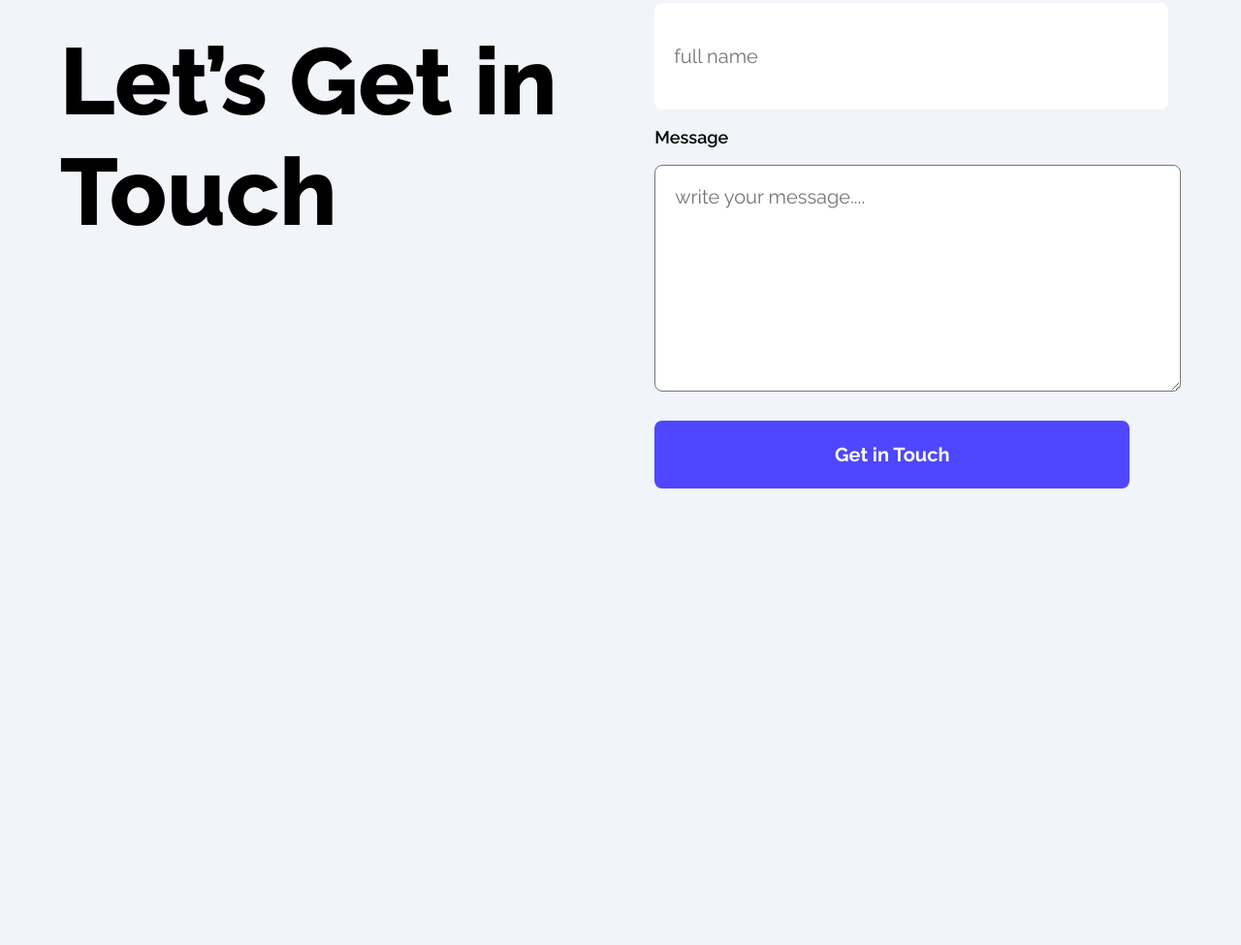
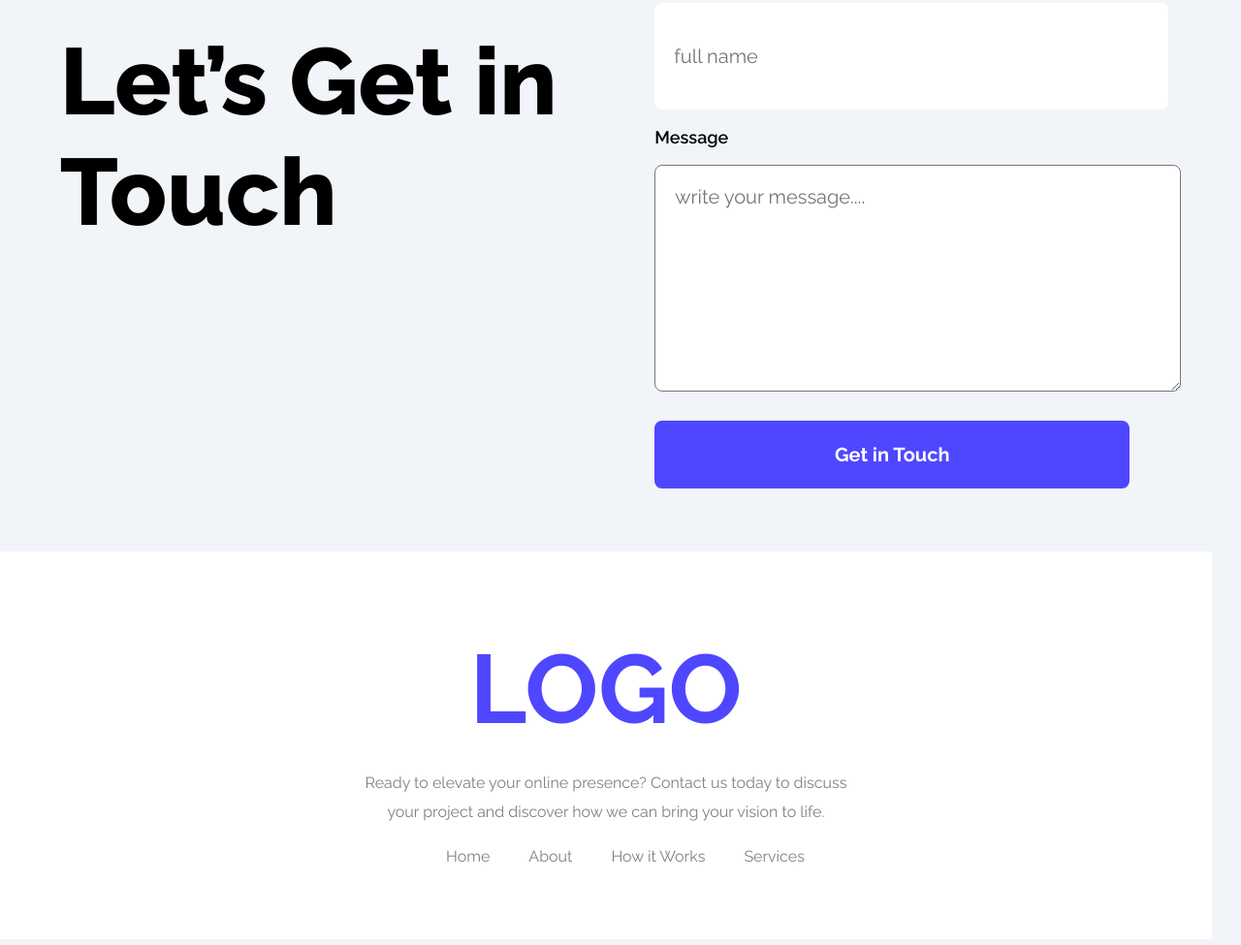
Before and after one commit to ashqrRhmn101/B12-A01-landing-launchpad, a plain HTML site: page index.html in a window 1280 px wide. Shown: the part 1961-2936 px from the top of the page at 97% size. Before the commit the page ends 2480 px from the top, so only its background shows below. Drawn offline with Linux system fonts and the light colour scheme.

Commit message:
Footer Style

```diff
--- a/css/style.css
+++ b/css/style.css
@@ -179,3 +179,33 @@ main input[type="email"], input[type="name"], input[type="submit"], textarea {
 }
 
 /*   Footer footer-container style */
+footer{
+    width: 1250px;
+    height: 400px;
+    margin-top: 100px;
+    background-color: #ffff;
+    text-align: center;
+}
+.footer-container{
+    padding: 60px;
+    width:500px;
+    margin: 0 auto;
+    line-height: 30px;
+}
+.footer-logo h1{
+    font-size: 100px;
+}
+.footer-description{
+    color: #00000080;
+}
+.footer-links ul{
+    display: flex;
+    justify-content: center;
+    align-items: center;
+    list-style: none;
+}
+.footer-links ul li a{
+    margin: 0 20px;
+    text-decoration: none;
+    color: #00000080;
+}
--- a/index.html
+++ b/index.html
@@ -66,6 +66,21 @@
         </section>
     </main>
     <!-- Footer Section start -->
-
+    <footer>
+        <div class="footer-container">
+            <div class="footer-logo">
+                <h1 class="primart-color">LOGO</h1>
+                <p class="footer-description">Ready to elevate your online presence? Contact us today to discuss your project and discover how we can bring your vision to life.</p>
+            </div>
+            <div class="footer-links">
+                <ul>
+                    <li><a href="#">Home</a></li>
+                    <li><a href="#">About</a></li>
+                    <li><a href="#">How it Works</a></li>
+                    <li><a href="#">Services</a></li>
+                </ul>
+            </div>
+        </div>
+    </footer>
 </body>
 </html>
```
